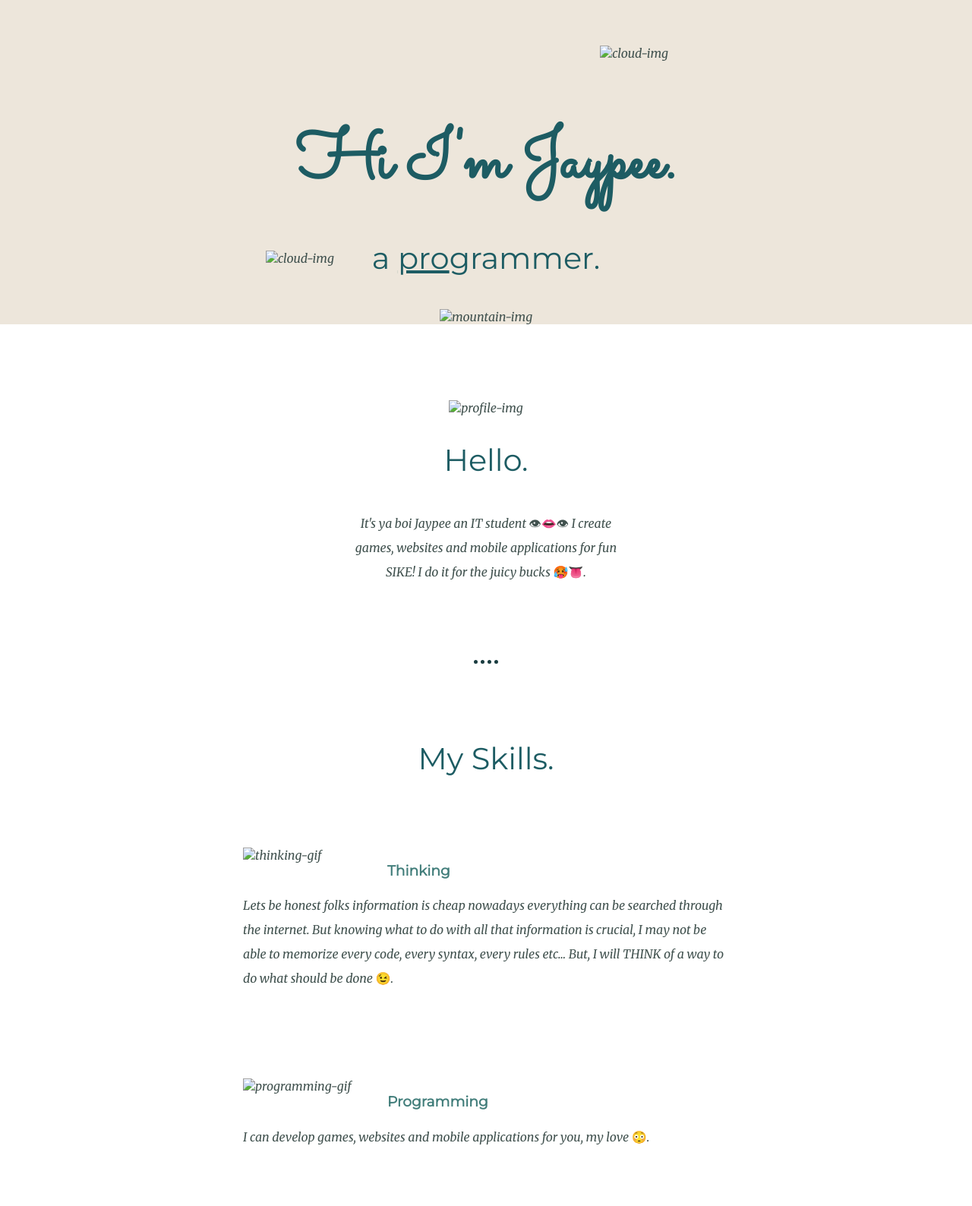
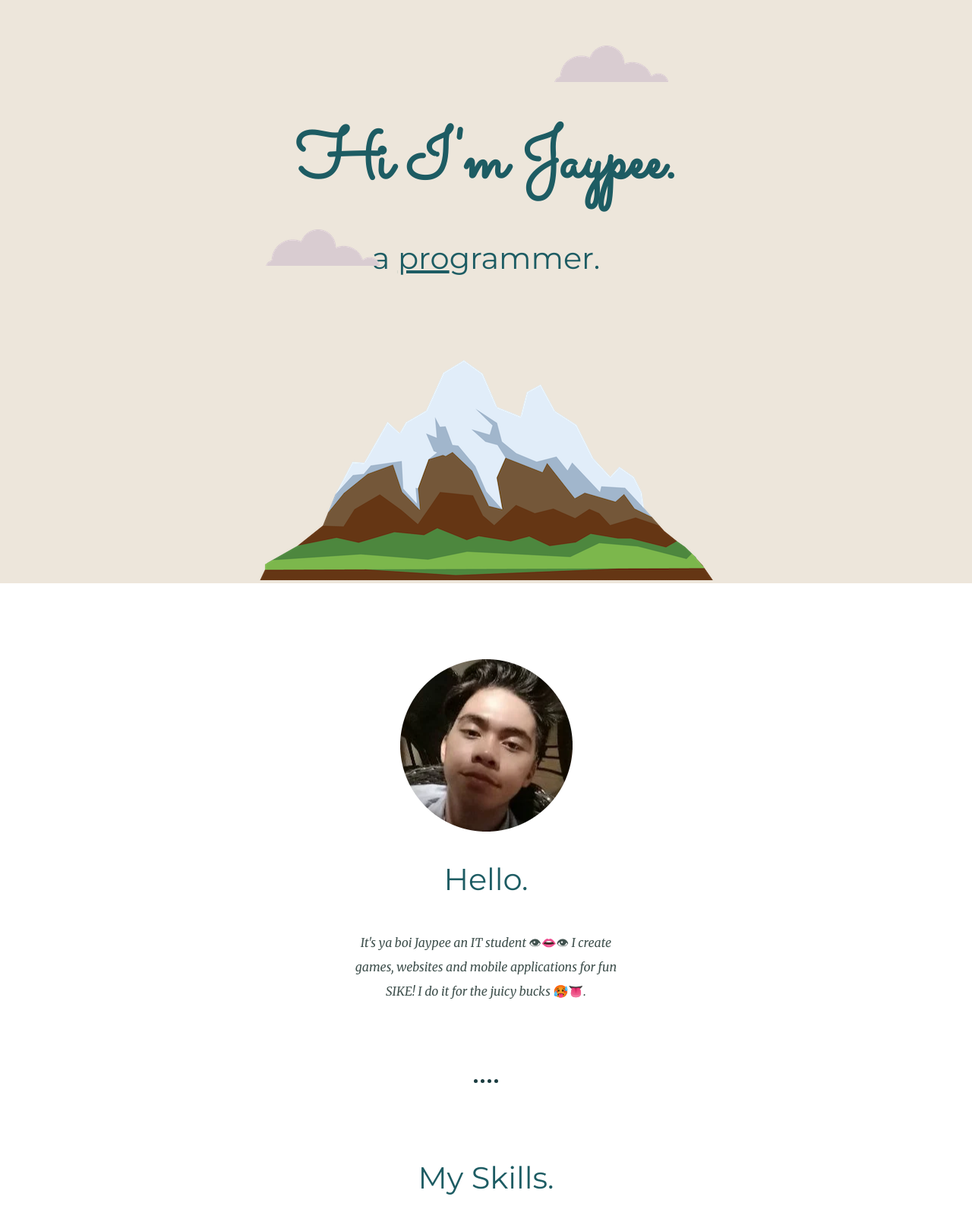
Before and after one commit to JaypeeB-Ph/personal-website-with-css, a plain HTML site: page index.html in a window 1280 px wide. Shown: the top 1588 px of the page at 76% size. Drawn offline with Linux system fonts and the light colour scheme; files that its build step writes are made by us from their sources.

Commit message:
Update index.html

```diff
--- a/index.html
+++ b/index.html
@@ -4,7 +4,7 @@
 <head>
   <meta charset="utf-8">
   <title>Jaypee Bolonia</title>
-  <link rel="stylesheet" href="main/css/styles.css">
+  <link rel="stylesheet" href="css/styles.css">
   <link rel="icon" href="favicon.ico">
   <link rel="preconnect" href="https://fonts.googleapis.com">
   <link rel="preconnect" href="https://fonts.gstatic.com" crossorigin>
@@ -13,16 +13,16 @@
 
 <body>
   <div class="top-container">
-    <img class="top-cloud" src="main/images/cloud.png" alt="cloud-img">
+    <img class="top-cloud" src="images/cloud.png" alt="cloud-img">
     <h1>Hi I'm Jaypee.</h1>
     <h2>a <span class="pro-word">pro</span>grammer.</h2>
-    <img class="bottom-cloud" src="main/images/cloud.png" alt="cloud-img">
-    <img src="main/images/mountain.png" alt="mountain-img">
+    <img class="bottom-cloud" src="images/cloud.png" alt="cloud-img">
+    <img src="images/mountain.png" alt="mountain-img">
   </div>
 
   <div class="middle-container">
     <div class="profile">
-      <img src="main/images/Me.png" alt="profile-img">
+      <img src="images/Me.png" alt="profile-img">
       <h2>Hello.</h2>
       <p class="intro">It's ya boi Jaypee an IT student 👁👄👁 I create games, websites and mobile applications for fun SIKE! I do it for the juicy bucks 🥵👅.</p>
     </div>
@@ -30,18 +30,18 @@
     <div class="skills">
       <h2>My Skills.</h2>
       <div class="skill-row">
-        <img class="thinking-gif" src="main/images/thinking.gif" alt="thinking-gif">
+        <img class="thinking-gif" src="images/thinking.gif" alt="thinking-gif">
         <h3>Thinking</h3>
         <p>Lets be honest folks information is cheap nowadays everything can be searched through the internet. But knowing what to do with all that information is crucial,
            I may not be able to memorize every code, every syntax, every rules etc... But, I will THINK of a way to do what should be done 😉.</p>
       </div>
       <div class="skill-row">
-        <img class="programming-gif" src="main/images/programming.gif" alt="programming-gif">
+        <img class="programming-gif" src="images/programming.gif" alt="programming-gif">
         <h3>Programming</h3>
         <p>I can develop games, websites and mobile applications for you, my love 😳.</p>
       </div>
       <div class="skill-row">
-        <img class="boxing-gif" src="main/images/boxing.gif" alt="boxing-gif">
+        <img class="boxing-gif" src="images/boxing.gif" alt="boxing-gif">
         <h3>Boxing</h3>
         <p>Not an amateur or professional boxer but super fond of the sport. I train and box at home sometimes with a sparring partner,
            if you happen to be my client I will protect you🤭 free of charge 😘.</p>
```
